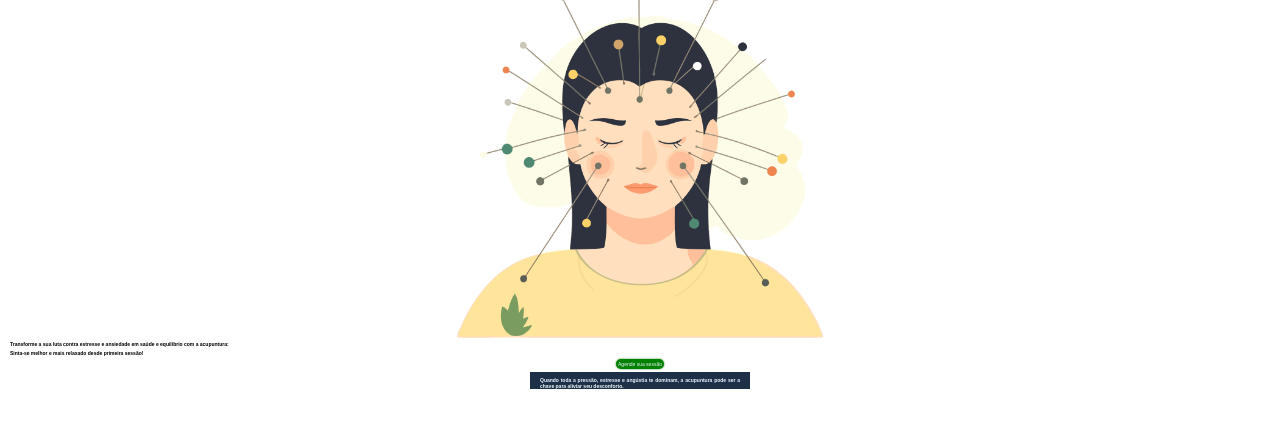
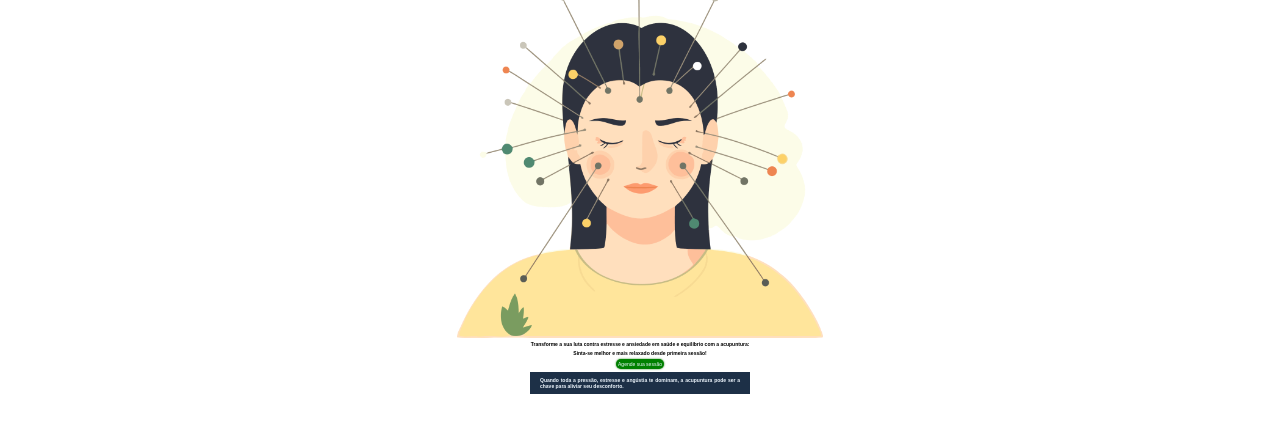
Before and after one commit to Marcos-Pinheiro-Silva/LANDING-PAGE, a plain HTML site: page index.html in a window 1280 px wide. Shown: the part 102-534 px from the top of the page. Drawn offline with nearby package versions, Linux system fonts and the light colour scheme.

Commit message:
centralização do h1 e h2
1

```diff
--- a/style.css
+++ b/style.css
@@ -39,6 +39,7 @@ header img {
 
 #containertext1 h1 {
     display: flex;
+    margin: auto;
     font-size: 5px;
     text-align: center;
     padding-right:10px ;
@@ -48,6 +49,7 @@ header img {
 
 #containertext1 h2 {
     display: flex;
+    margin: auto;
     font-size: 5px;
     text-align: center;
     padding-right:10px ;
@@ -81,14 +83,14 @@ main {
 main  h2 {
     background-color: #1D3047;
     margin: auto;
-    font-size: 5px;
+
     max-width: 200px;
     padding-top: 5px;
     padding-right:10px;
+    padding-bottom: 5px;
     padding-left: 10px;
     font-family: var(--font1);
     color: aliceblue;
     text-align: justify;
-
-
+    font-size: 5px;
 }
```
Also changed, not shown: index.html (+2 -0 lines).
